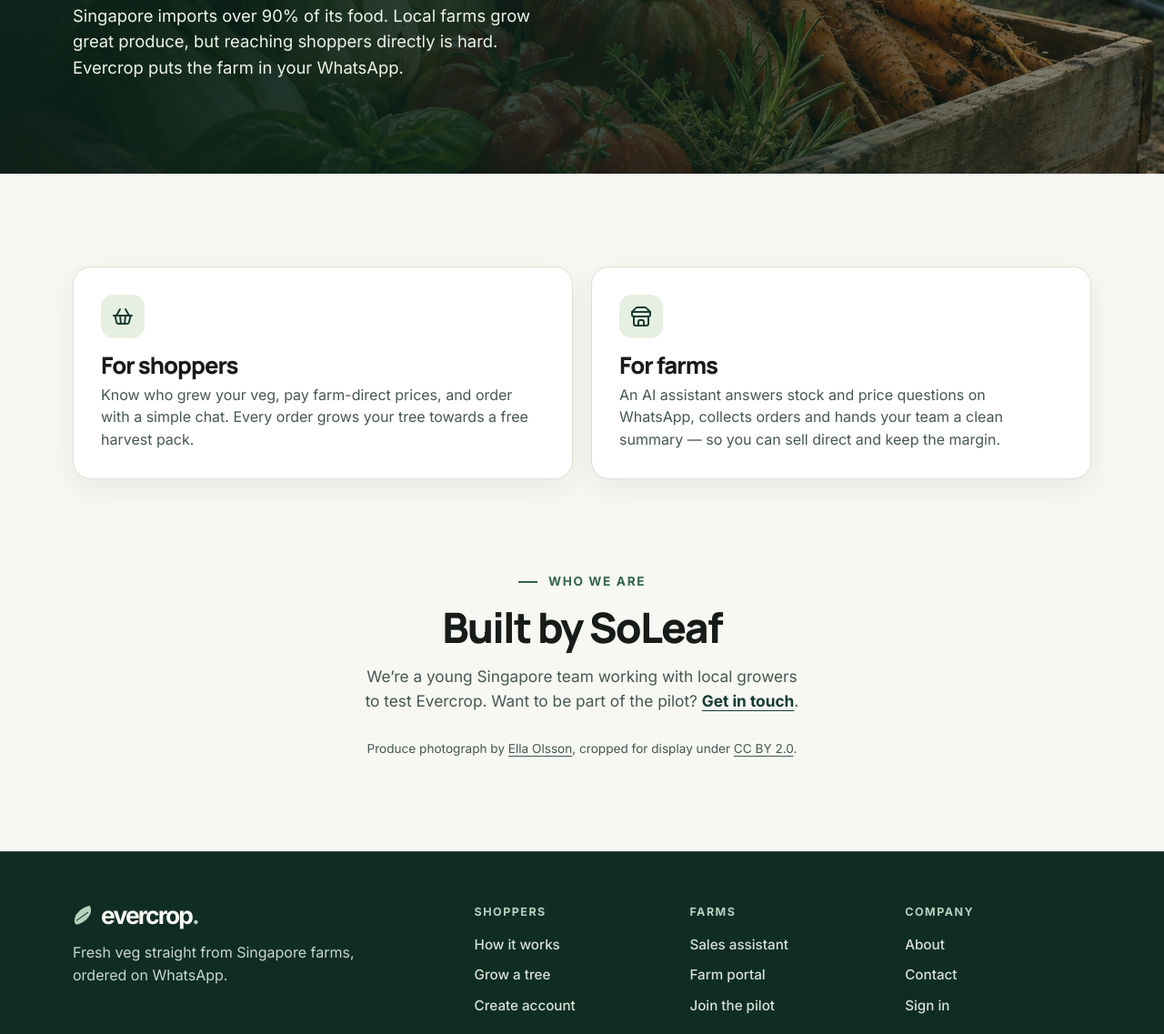
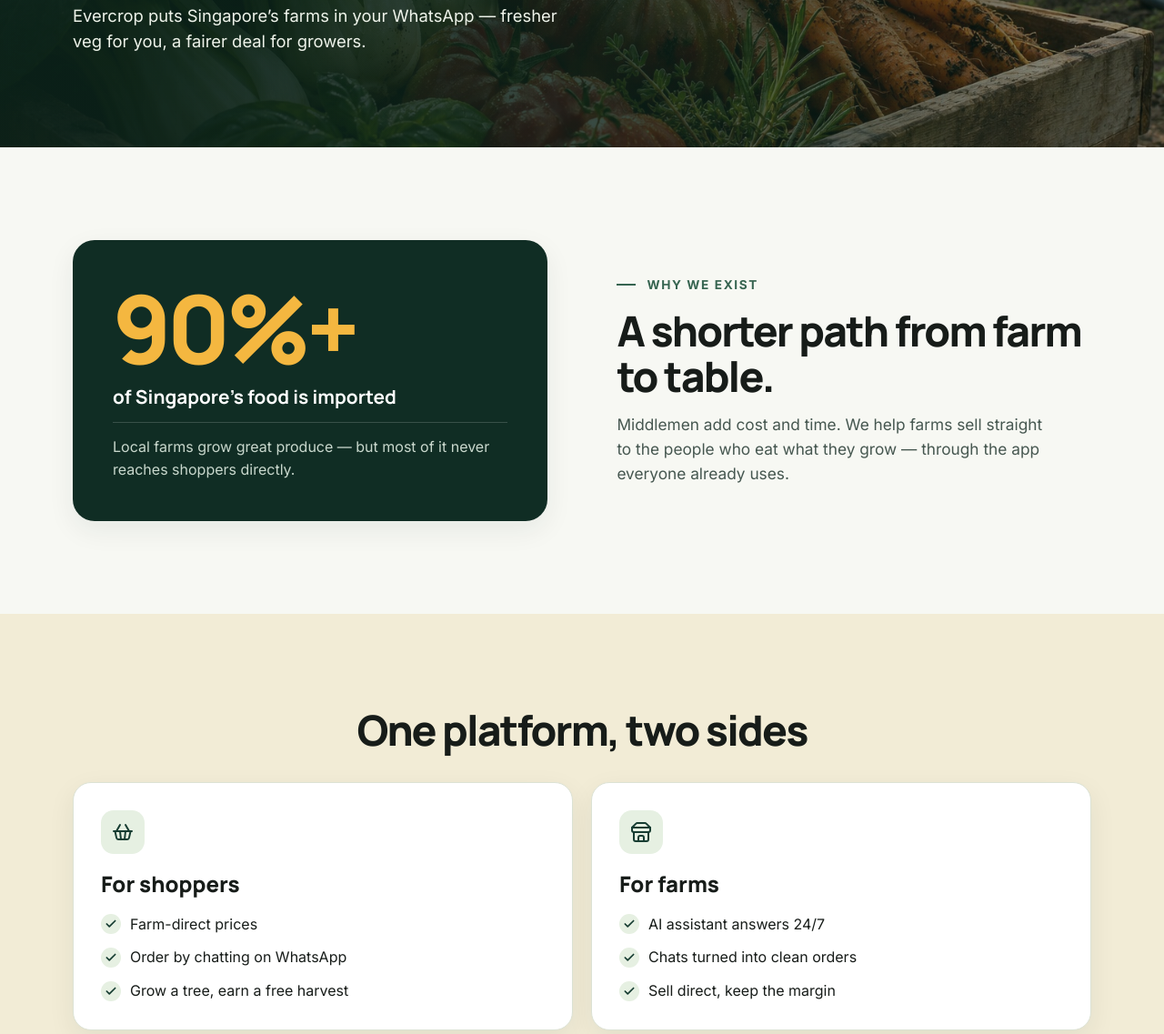
Before and after one commit to SoLeaf-SG/SoLeaf-Evercrop-V1, a plain HTML site: page about.html in a window 1280 px wide. Shown: the part 371-1508 px from the top of the page at 91% size. Drawn offline with Linux system fonts and the light colour scheme.

Commit message:
Restructure About page layout and remove photo credit

```diff
--- a/about.html
+++ b/about.html
@@ -16,6 +16,7 @@
   <svg width="0" height="0" style="position:absolute" aria-hidden="true">
     <symbol id="i-basket" viewBox="0 0 24 24"><path d="m15 11-1 9"/><path d="m19 11-4-7"/><path d="M2 11h20"/><path d="m3.5 11 1.6 7.4a2 2 0 0 0 2 1.6h9.8a2 2 0 0 0 2-1.6l1.7-7.4"/><path d="m5 11 4-7"/><path d="m9 11 1 9"/></symbol>
     <symbol id="i-store" viewBox="0 0 24 24"><path d="M2 7 6.4 2.6A2 2 0 0 1 7.8 2h8.4a2 2 0 0 1 1.4.6L22 7"/><path d="M4 12v8a2 2 0 0 0 2 2h12a2 2 0 0 0 2-2v-8"/><path d="M15 22v-4a2 2 0 0 0-2-2h-2a2 2 0 0 0-2 2v4"/><path d="M2 7h20v3a2 2 0 0 1-2 2H4a2 2 0 0 1-2-2z"/></symbol>
+    <symbol id="i-check" viewBox="0 0 24 24"><path d="M20 6 9 17l-5-5"/></symbol>
   </svg>
   <header class="header" id="top" tabindex="-1"><div class="wrap nav">
     <a class="brand" href="index.html" aria-label="Evercrop home"><span class="mark" aria-hidden="true"></span>evercrop<span>.</span></a>
@@ -26,19 +27,55 @@
     <section class="page-hero"><div class="wrap">
       <p class="eyebrow">ABOUT EVERCROP</p>
       <h1>Making local veg the easy choice.</h1>
-      <p class="intro">Singapore imports over 90% of its food. Local farms grow great produce, but reaching shoppers directly is hard. Evercrop puts the farm in your WhatsApp.</p>
+      <p class="intro">Evercrop puts Singapore’s farms in your WhatsApp — fresher veg for you, a fairer deal for growers.</p>
     </div></section>
 
-    <section class="wrap section about-cards" aria-label="Who Evercrop is for">
-      <article><svg class="icon-tile"><use href="#i-basket"/></svg><h2>For shoppers</h2><p>Know who grew your veg, pay farm-direct prices, and order with a simple chat. Every order grows your tree towards a free harvest pack.</p></article>
-      <article><svg class="icon-tile"><use href="#i-store"/></svg><h2>For farms</h2><p>An AI assistant answers stock and price questions on WhatsApp, collects orders and hands your team a clean summary — so you can sell direct and keep the margin.</p></article>
+    <section class="wrap section split why" aria-labelledby="why-title">
+      <div class="stat-card">
+        <b>90%+</b>
+        <p>of Singapore’s food is imported</p>
+        <span>Local farms grow great produce — but most of it never reaches shoppers directly.</span>
+      </div>
+      <div>
+        <p class="eyebrow">WHY WE EXIST</p>
+        <h2 id="why-title">A shorter path from farm to table.</h2>
+        <p class="lead">Middlemen add cost and time. We help farms sell straight to the people who eat what they grow — through the app everyone already uses.</p>
+      </div>
     </section>
 
-    <section class="wrap mission" aria-labelledby="mission-title" style="padding-bottom:clamp(64px,8vw,104px)">
-      <p class="eyebrow">WHO WE ARE</p>
-      <h2 id="mission-title">Built by SoLeaf</h2>
-      <p class="lead">We’re a young Singapore team working with local growers to test Evercrop. Want to be part of the pilot? <a class="footer-link" href="contact.html">Get in touch</a>.</p>
-      <p class="photo-credit">Produce photograph by <a href="https://commons.wikimedia.org/wiki/File:Fresh_vegetables_from_a_local_farm_(44924370242).jpg">Ella Olsson</a>, cropped for display under <a href="https://creativecommons.org/licenses/by/2.0/">CC BY 2.0</a>.</p>
+    <section class="band" aria-labelledby="sides-title"><div class="wrap">
+      <h2 id="sides-title" class="center-title">One platform, two sides</h2>
+      <div class="about-cards">
+        <article>
+          <svg class="icon-tile"><use href="#i-basket"/></svg>
+          <h3>For shoppers</h3>
+          <ul class="checks">
+            <li><svg class="icon"><use href="#i-check"/></svg>Farm-direct prices</li>
+            <li><svg class="icon"><use href="#i-check"/></svg>Order by chatting on WhatsApp</li>
+            <li><svg class="icon"><use href="#i-check"/></svg>Grow a tree, earn a free harvest</li>
+          </ul>
+        </article>
+        <article>
+          <svg class="icon-tile"><use href="#i-store"/></svg>
+          <h3>For farms</h3>
+          <ul class="checks">
+            <li><svg class="icon"><use href="#i-check"/></svg>AI assistant answers 24/7</li>
+            <li><svg class="icon"><use href="#i-check"/></svg>Chats turned into clean orders</li>
+            <li><svg class="icon"><use href="#i-check"/></svg>Sell direct, keep the margin</li>
+          </ul>
+        </article>
+      </div>
+    </div></section>
+
+    <section class="wrap section">
+      <div class="cta-box">
+        <div>
+          <p class="eyebrow">WHO WE ARE</p>
+          <h2>Built by SoLeaf</h2>
+          <p class="lead">A young Singapore team working with local growers to bring Evercrop to life.</p>
+        </div>
+        <a class="button" href="contact.html">Join the pilot</a>
+      </div>
     </section>
   </main>
 
--- a/styles.css
+++ b/styles.css
@@ -216,15 +216,19 @@ progress{width:min(200px,60%);accent-color:var(--green)}
 .page-hero .eyebrow{color:var(--mint)}
 .page-hero h1{max-width:16ch;font-size:clamp(2.4rem,5vw,4rem)}
 .page-hero .intro{color:#eef3ea}
-.about-cards{display:grid;grid-template-columns:1fr 1fr;gap:20px}
+.stat-card{background:var(--deep);color:#fff;border-radius:24px;padding:clamp(28px,4vw,44px);box-shadow:var(--card-shadow)}
+.stat-card b{display:block;font:800 clamp(4rem,9vw,6.5rem)/1 var(--display);letter-spacing:-.05em;color:var(--sun)}
+.stat-card p{margin-top:10px;font:700 1.3rem var(--display)}
+.stat-card span{display:block;margin-top:14px;padding-top:14px;border-top:1px solid #ffffff2b;color:#c9d8cd}
+.center-title{text-align:center}
+.about-cards{display:grid;grid-template-columns:1fr 1fr;gap:20px;margin-top:32px}
 .about-cards article{padding:30px}
-.about-cards h2{font-size:1.6rem}
-.mission{text-align:center;max-width:760px}
-.mission h2{margin-top:6px}
-.mission .lead{margin-inline:auto}
-.mission .eyebrow{justify-content:center}
-.photo-credit{font-size:.85rem;color:var(--muted);margin-top:28px}
-.photo-credit a{text-decoration:underline;text-underline-offset:3px}
+.about-cards h3{font:800 1.5rem var(--display)}
+.checks{list-style:none;padding:0;margin:16px 0 0;display:grid;gap:12px}
+.checks li{display:flex;align-items:center;gap:10px}
+.checks .icon{width:22px;height:22px;padding:4px;border-radius:50%;background:#e6f0e2;color:var(--green);stroke-width:3}
+.cta-box{display:flex;align-items:center;justify-content:space-between;gap:24px 40px;flex-wrap:wrap;background:#e6f0e2;border-radius:28px;padding:clamp(28px,5vw,56px)}
+.cta-box .lead{margin-top:10px}
 
 /* ---------- Contact ---------- */
 .contact-page{display:flex;flex-direction:column;min-height:100vh}
```
